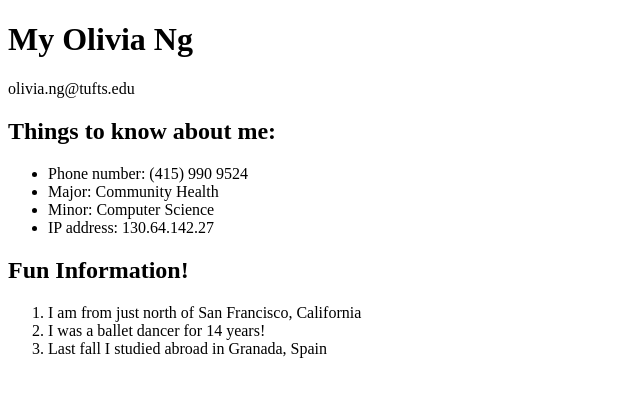
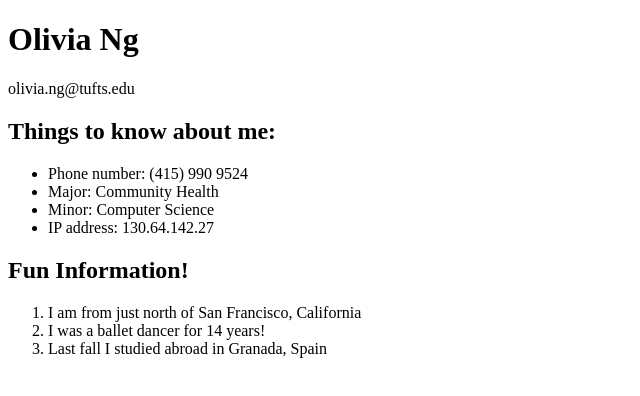
Before and after one commit to olivialng/comp20, a plain HTML site: page index.html in a window 1280 px wide. Shown: the whole page, without its empty margins (0-640 px from the left). Drawn offline with Linux system fonts and the light colour scheme.

Commit message:
Update index.html

```diff
--- a/index.html
+++ b/index.html
@@ -2,8 +2,8 @@
 <html>
 <body>
 
-<h1>My Olivia Ng </h1>
-<p>olivia.ng@tufts.edu </p>
+<h1> Olivia Ng </h1>
+<p> olivia.ng@tufts.edu </p>
 
 <h2> Things to know about me: </h2>
 
```
